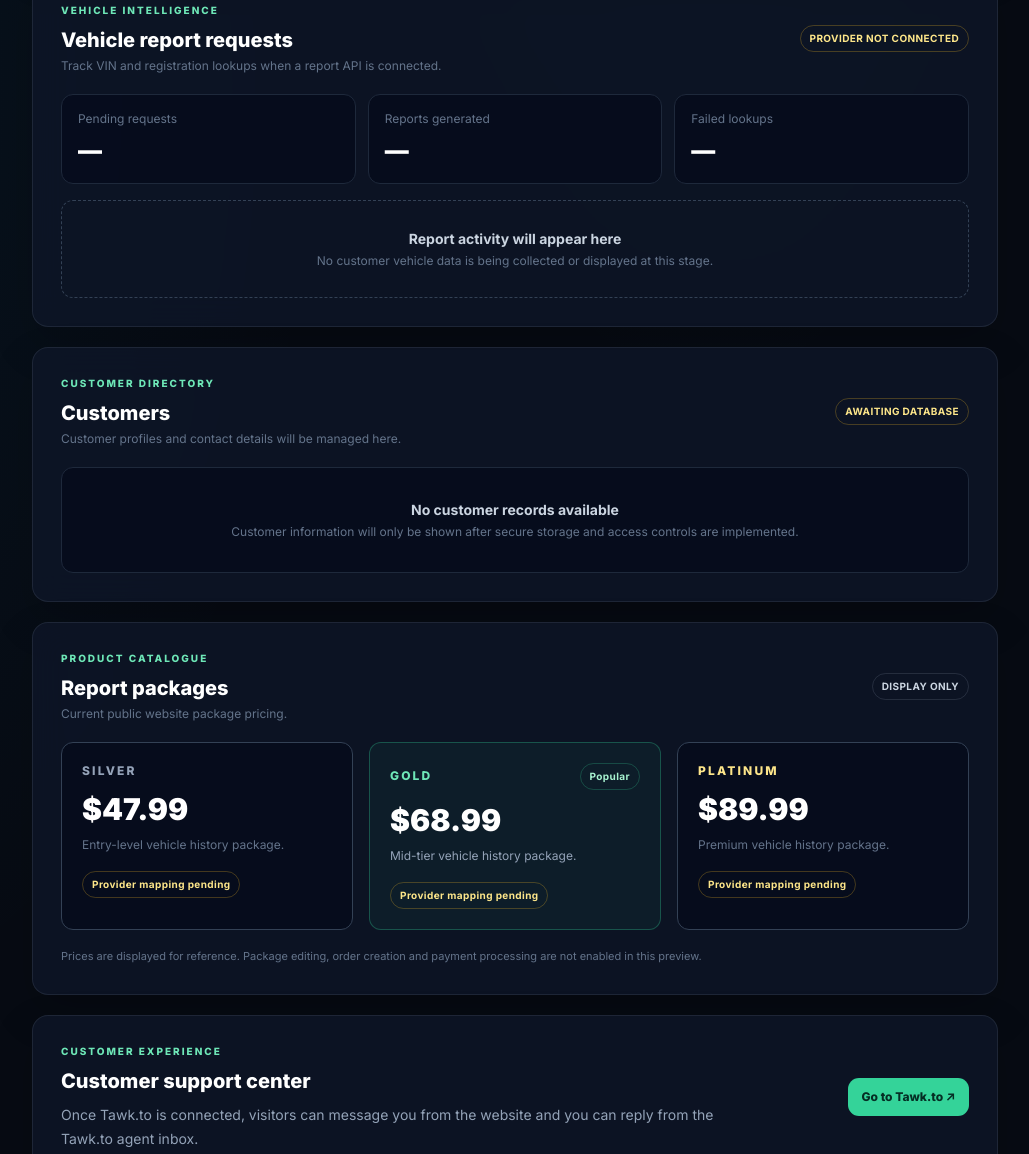
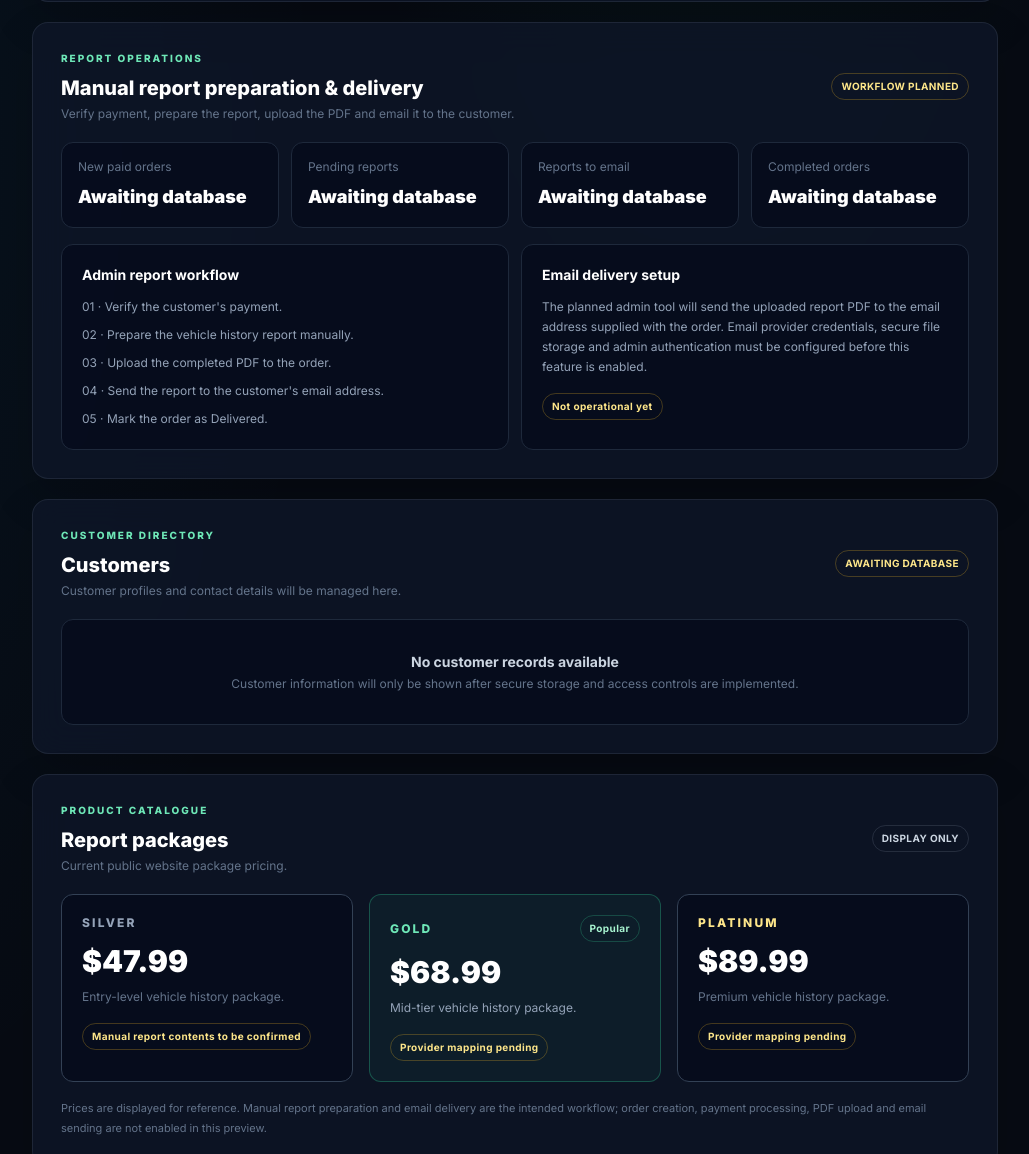
Before and after one commit to rddsenterprises-tech/AUTOVERIFY, a plain HTML site: page admin.html in a window 1280 px wide. Shown: the part 1333-2487 px from the top of the page, without its empty margins (250-1279 px from the left). Drawn offline with nearby package versions, Linux system fonts and the light colour scheme.

Commit message:
Update admin for manual report email delivery

```diff
--- a/admin.html
+++ b/admin.html
@@ -54,7 +54,7 @@
 <article class="metric rounded-2xl p-5"><div class="flex items-center justify-between"><span class="text-xs font-semibold text-slate-400">Report orders</span><span class="text-lg text-slate-500">▤</span></div><p class="mt-4 text-3xl font-black text-white">—</p><p class="mt-2 text-[11px] text-slate-500">No order database connected</p></article>
 <article class="metric rounded-2xl p-5"><div class="flex items-center justify-between"><span class="text-xs font-semibold text-slate-400">Customer messages</span><span class="text-lg text-slate-500">◌</span></div><p class="mt-4 text-3xl font-black text-white">—</p><p class="mt-2 text-[11px] text-slate-500">Tawk.to is not connected</p></article>
 <article class="metric rounded-2xl p-5"><div class="flex items-center justify-between"><span class="text-xs font-semibold text-slate-400">Payments received</span><span class="text-lg text-slate-500">$</span></div><p class="mt-4 text-3xl font-black text-white">—</p><p class="mt-2 text-[11px] text-slate-500">Payment gateway not connected</p></article>
-<article class="metric rounded-2xl p-5"><div class="flex items-center justify-between"><span class="text-xs font-semibold text-slate-400">Report provider</span><span class="text-lg text-slate-500">⌁</span></div><p class="mt-4 text-xl font-extrabold text-amber-200">Not connected</p><p class="mt-2 text-[11px] text-slate-500">Live vehicle records unavailable</p></article>
+<article class="metric rounded-2xl p-5"><div class="flex items-center justify-between"><span class="text-xs font-semibold text-slate-400">Report provider</span><span class="text-lg text-slate-500">✉</span></div><p class="mt-4 text-xl font-extrabold text-amber-200">Manual delivery</p><p class="mt-2 text-[11px] text-slate-500">Admin prepares reports and emails customers</p></article>
 </div>
 </section>
 <section id="operations" class="section mt-8 grid gap-5 xl:grid-cols-[1.45fr_1fr]">
@@ -62,9 +62,9 @@
 <div class="flex items-center justify-between gap-3"><div><p class="text-[10px] font-extrabold uppercase tracking-[.2em] text-emerald-300">Operations</p><h2 class="mt-2 text-xl font-extrabold text-white">Service readiness</h2></div><span class="pill text-amber-200 border-amber-400/25">SETUP REQUIRED</span></div>
 <div class="mt-6 space-y-4">
 <div class="flex items-start gap-3"><span class="mt-1 grid h-7 w-7 shrink-0 place-items-center rounded-lg bg-emerald-400/10 text-emerald-300">✓</span><div class="min-w-0 flex-1"><div class="flex flex-wrap items-center justify-between gap-2"><h3 class="text-sm font-bold text-white">Public website</h3><span class="pill text-emerald-300 border-emerald-400/25">Available</span></div><p class="mt-1 text-xs leading-5 text-slate-500">Vehicle lookup interface and package pages are published to this preview.</p></div></div>
-<div class="flex items-start gap-3"><span class="mt-1 grid h-7 w-7 shrink-0 place-items-center rounded-lg bg-amber-400/10 text-amber-200">!</span><div class="min-w-0 flex-1"><div class="flex flex-wrap items-center justify-between gap-2"><h3 class="text-sm font-bold text-white">Vehicle history data</h3><span class="pill text-amber-200 border-amber-400/25">Not connected</span></div><p class="mt-1 text-xs leading-5 text-slate-500">A licensed report provider and supported country coverage are still needed.</p></div></div>
+<div class="flex items-start gap-3"><span class="mt-1 grid h-7 w-7 shrink-0 place-items-center rounded-lg bg-amber-400/10 text-amber-200">!</span><div class="min-w-0 flex-1"><div class="flex flex-wrap items-center justify-between gap-2"><h3 class="text-sm font-bold text-white">Manual report preparation</h3><span class="pill text-emerald-300 border-emerald-400/25">Selected workflow</span></div><p class="mt-1 text-xs leading-5 text-slate-500">Admin prepares each vehicle history report manually after payment verification; no automated report-provider API is planned.</p></div></div>
 <div class="flex items-start gap-3"><span class="mt-1 grid h-7 w-7 shrink-0 place-items-center rounded-lg bg-amber-400/10 text-amber-200">!</span><div class="min-w-0 flex-1"><div class="flex flex-wrap items-center justify-between gap-2"><h3 class="text-sm font-bold text-white">Checkout & payments</h3><span class="pill text-amber-200 border-amber-400/25">Not connected</span></div><p class="mt-1 text-xs leading-5 text-slate-500">Package prices are proposed; checkout is not enabled.</p></div></div>
-<div class="flex items-start gap-3"><span class="mt-1 grid h-7 w-7 shrink-0 place-items-center rounded-lg bg-amber-400/10 text-amber-200">!</span><div class="min-w-0 flex-1"><div class="flex flex-wrap items-center justify-between gap-2"><h3 class="text-sm font-bold text-white">Customer support</h3><span class="pill text-amber-200 border-amber-400/25">Not connected</span></div><p class="mt-1 text-xs leading-5 text-slate-500">Tawk.to widget IDs have not been added to the public site.</p></div></div>
+<div class="flex items-start gap-3"><span class="mt-1 grid h-7 w-7 shrink-0 place-items-center rounded-lg bg-amber-400/10 text-amber-200">!</span><div class="min-w-0 flex-1"><div class="flex flex-wrap items-center justify-between gap-2"><h3 class="text-sm font-bold text-white">Email report delivery</h3><span class="pill text-amber-200 border-amber-400/25">Not connected</span></div><p class="mt-1 text-xs leading-5 text-slate-500">Email delivery integration is still required before reports can be sent from the admin panel.</p></div></div>
 <div class="flex items-start gap-3"><span class="mt-1 grid h-7 w-7 shrink-0 place-items-center rounded-lg bg-rose-400/10 text-rose-200">×</span><div class="min-w-0 flex-1"><div class="flex flex-wrap items-center justify-between gap-2"><h3 class="text-sm font-bold text-white">Admin sign-in</h3><span class="pill text-rose-200 border-rose-400/25">Not protected</span></div><p class="mt-1 text-xs leading-5 text-slate-500">Authentication must be implemented before private customer or business data is added.</p></div></div>
 </div>
 </article>
@@ -82,9 +82,17 @@
 <div class="mt-5 overflow-x-auto rounded-xl border border-slate-800"><table class="w-full min-w-[650px] text-left text-xs"><thead class="bg-slate-950/80 text-slate-400"><tr><th class="p-4 font-bold">ORDER ID</th><th class="p-4 font-bold">CUSTOMER</th><th class="p-4 font-bold">PACKAGE</th><th class="p-4 font-bold">TOTAL</th><th class="p-4 font-bold">STATUS</th><th class="p-4 font-bold">DATE</th></tr></thead><tbody><tr><td colspan="6" class="p-10 text-center"><span class="mx-auto grid h-10 w-10 place-items-center rounded-xl bg-slate-800 text-lg text-slate-400">▤</span><strong class="mt-3 block text-sm text-slate-300">No orders to display</strong><span class="mt-1 block text-xs text-slate-500">Connect a secure database and payment provider to populate this table.</span></td></tr></tbody></table></div>
 </section>
 <section id="reports" class="section glass mt-5 rounded-2xl p-6 sm:p-7">
-<div class="flex flex-col justify-between gap-3 sm:flex-row sm:items-center"><div><p class="text-[10px] font-extrabold uppercase tracking-[.2em] text-emerald-300">Vehicle intelligence</p><h2 class="mt-2 text-xl font-extrabold text-white">Vehicle report requests</h2><p class="mt-1 text-xs text-slate-500">Track VIN and registration lookups when a report API is connected.</p></div><span class="pill text-amber-200 border-amber-400/25">PROVIDER NOT CONNECTED</span></div>
-<div class="mt-5 grid gap-3 sm:grid-cols-3"><div class="rounded-xl border border-slate-800 bg-slate-950/50 p-4"><p class="text-xs text-slate-500">Pending requests</p><p class="mt-2 text-2xl font-black text-white">—</p></div><div class="rounded-xl border border-slate-800 bg-slate-950/50 p-4"><p class="text-xs text-slate-500">Reports generated</p><p class="mt-2 text-2xl font-black text-white">—</p></div><div class="rounded-xl border border-slate-800 bg-slate-950/50 p-4"><p class="text-xs text-slate-500">Failed lookups</p><p class="mt-2 text-2xl font-black text-white">—</p></div></div>
-<div class="mt-4 rounded-xl border border-dashed border-slate-700 p-7 text-center"><p class="text-sm font-bold text-slate-300">Report activity will appear here</p><p class="mt-1 text-xs text-slate-500">No customer vehicle data is being collected or displayed at this stage.</p></div>
+<div class="flex flex-col justify-between gap-3 sm:flex-row sm:items-center"><div><p class="text-[10px] font-extrabold uppercase tracking-[.2em] text-emerald-300">Report operations</p><h2 class="mt-2 text-xl font-extrabold text-white">Manual report preparation & delivery</h2><p class="mt-1 text-xs text-slate-500">Verify payment, prepare the report, upload the PDF and email it to the customer.</p></div><span class="pill text-amber-200 border-amber-400/25">WORKFLOW PLANNED</span></div>
+<div class="mt-5 grid gap-3 sm:grid-cols-2 xl:grid-cols-4">
+<div class="rounded-xl border border-slate-800 bg-slate-950/50 p-4"><p class="text-xs text-slate-500">New paid orders</p><p class="mt-2 text-lg font-black text-white">Awaiting database</p></div>
+<div class="rounded-xl border border-slate-800 bg-slate-950/50 p-4"><p class="text-xs text-slate-500">Pending reports</p><p class="mt-2 text-lg font-black text-white">Awaiting database</p></div>
+<div class="rounded-xl border border-slate-800 bg-slate-950/50 p-4"><p class="text-xs text-slate-500">Reports to email</p><p class="mt-2 text-lg font-black text-white">Awaiting database</p></div>
+<div class="rounded-xl border border-slate-800 bg-slate-950/50 p-4"><p class="text-xs text-slate-500">Completed orders</p><p class="mt-2 text-lg font-black text-white">Awaiting database</p></div>
+</div>
+<div class="mt-4 grid gap-3 md:grid-cols-2">
+<div class="rounded-xl border border-slate-800 bg-slate-950/50 p-5"><h3 class="text-sm font-bold text-white">Admin report workflow</h3><ol class="mt-3 space-y-2 text-xs leading-5 text-slate-400"><li>01 · Verify the customer's payment.</li><li>02 · Prepare the vehicle history report manually.</li><li>03 · Upload the completed PDF to the order.</li><li>04 · Send the report to the customer's email address.</li><li>05 · Mark the order as Delivered.</li></ol></div>
+<div class="rounded-xl border border-slate-800 bg-slate-950/50 p-5"><h3 class="text-sm font-bold text-white">Email delivery setup</h3><p class="mt-3 text-xs leading-5 text-slate-400">The planned admin tool will send the uploaded report PDF to the email address supplied with the order. Email provider credentials, secure file storage and admin authentication must be configured before this feature is enabled.</p><span class="mt-4 inline-block pill text-amber-200 border-amber-400/25">Not operational yet</span></div>
+</div>
 </section>
 <section id="customers" class="section glass mt-5 rounded-2xl p-6 sm:p-7">
 <div class="flex flex-col justify-between gap-3 sm:flex-row sm:items-center"><div><p class="text-[10px] font-extrabold uppercase tracking-[.2em] text-emerald-300">Customer directory</p><h2 class="mt-2 text-xl font-extrabold text-white">Customers</h2><p class="mt-1 text-xs text-slate-500">Customer profiles and contact details will be managed here.</p></div><span class="pill text-amber-200 border-amber-400/25">AWAITING DATABASE</span></div>
@@ -93,10 +101,10 @@
 <section id="packages" class="section glass mt-5 rounded-2xl p-6 sm:p-7">
 <div class="flex flex-col justify-between gap-3 sm:flex-row sm:items-center"><div><p class="text-[10px] font-extrabold uppercase tracking-[.2em] text-emerald-300">Product catalogue</p><h2 class="mt-2 text-xl font-extrabold text-white">Report packages</h2><p class="mt-1 text-xs text-slate-500">Current public website package pricing.</p></div><span class="pill text-slate-300">DISPLAY ONLY</span></div>
 <div class="mt-5 grid gap-4 md:grid-cols-3">
-<article class="rounded-xl border border-slate-700 bg-slate-950/55 p-5"><p class="text-xs font-extrabold uppercase tracking-[.18em] text-slate-400">Silver</p><p class="mt-3 text-3xl font-black text-white">$47.99</p><p class="mt-2 text-xs leading-5 text-slate-500">Entry-level vehicle history package.</p><span class="mt-4 inline-block pill text-amber-200 border-amber-400/25">Provider mapping pending</span></article>
+<article class="rounded-xl border border-slate-700 bg-slate-950/55 p-5"><p class="text-xs font-extrabold uppercase tracking-[.18em] text-slate-400">Silver</p><p class="mt-3 text-3xl font-black text-white">$47.99</p><p class="mt-2 text-xs leading-5 text-slate-500">Entry-level vehicle history package.</p><span class="mt-4 inline-block pill text-amber-200 border-amber-400/25">Manual report contents to be confirmed</span></article>
 <article class="rounded-xl border border-emerald-400/30 bg-emerald-400/[.05] p-5"><div class="flex items-center justify-between"><p class="text-xs font-extrabold uppercase tracking-[.18em] text-emerald-300">Gold</p><span class="pill text-emerald-200 border-emerald-400/25">Popular</span></div><p class="mt-3 text-3xl font-black text-white">$68.99</p><p class="mt-2 text-xs leading-5 text-slate-400">Mid-tier vehicle history package.</p><span class="mt-4 inline-block pill text-amber-200 border-amber-400/25">Provider mapping pending</span></article>
 <article class="rounded-xl border border-slate-700 bg-slate-950/55 p-5"><p class="text-xs font-extrabold uppercase tracking-[.18em] text-amber-200">Platinum</p><p class="mt-3 text-3xl font-black text-white">$89.99</p><p class="mt-2 text-xs leading-5 text-slate-500">Premium vehicle history package.</p><span class="mt-4 inline-block pill text-amber-200 border-amber-400/25">Provider mapping pending</span></article>
-</div><p class="mt-4 text-[11px] leading-5 text-slate-500">Prices are displayed for reference. Package editing, order creation and payment processing are not enabled in this preview.</p>
+</div><p class="mt-4 text-[11px] leading-5 text-slate-500">Prices are displayed for reference. Manual report preparation and email delivery are the intended workflow; order creation, payment processing, PDF upload and email sending are not enabled in this preview.</p>
 </section>
 <section id="support" class="section glass mt-5 rounded-2xl p-6 sm:p-7">
 <div class="flex flex-col justify-between gap-4 md:flex-row md:items-center"><div><p class="text-[10px] font-extrabold uppercase tracking-[.2em] text-emerald-300">Customer experience</p><h2 class="mt-2 text-xl font-extrabold text-white">Customer support center</h2><p class="mt-2 max-w-2xl text-sm leading-6 text-slate-400">Once Tawk.to is connected, visitors can message you from the website and you can reply from the Tawk.to agent inbox.</p></div><a href="https://dashboard.tawk.to/" target="_blank" rel="noopener noreferrer" class="action action-primary w-fit">Go to Tawk.to ↗</a></div>
```
